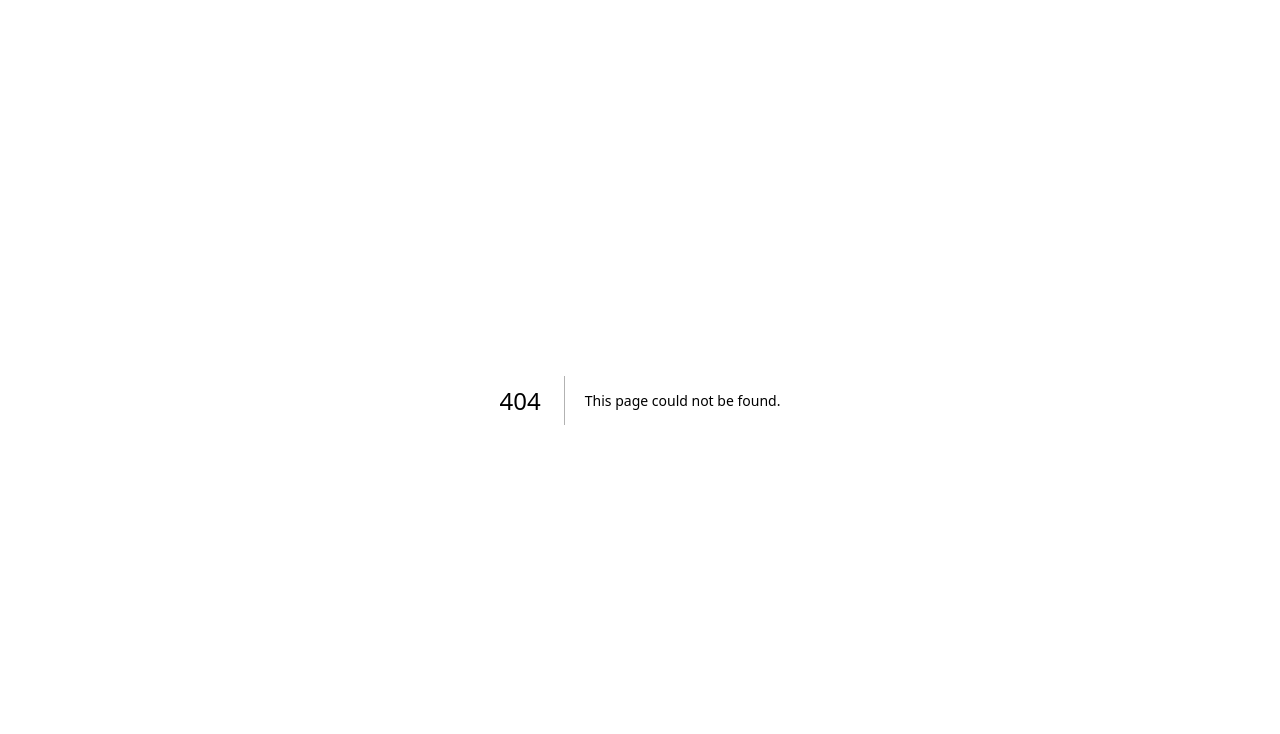
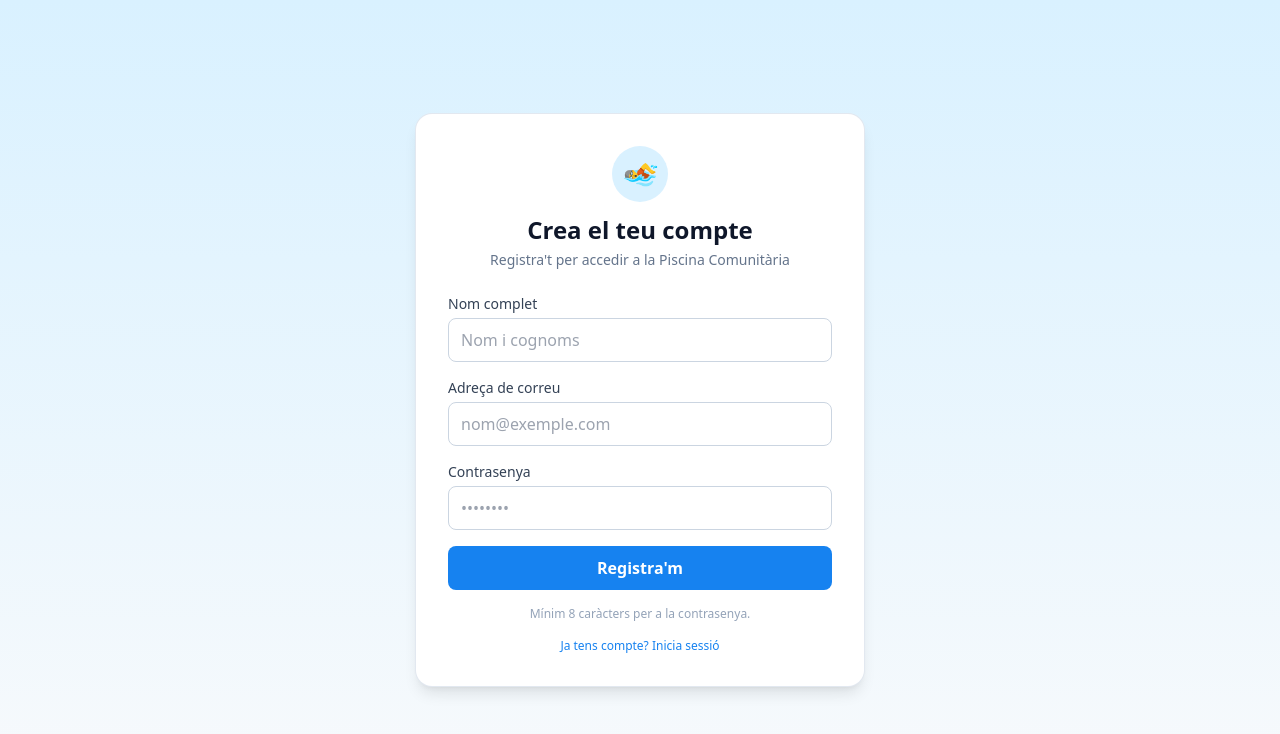
Before and after one commit to tonicorominasrams-droid/piscina-comunitaria, a Next.js app: page /registre in a window 1280 px wide. Before the commit this address had no page. Shown: the top 734 px of the page. Built offline with nearby package versions, Linux system fonts and the light colour scheme.

Commit message:
fix auth production

```diff
--- a/src/app/dashboard/page.tsx
+++ b/src/app/dashboard/page.tsx
@@ -30,6 +30,21 @@ export default async function DashboardPage(props: {
   const searchParams = await props.searchParams;
   const supabase = await createClient();
 
+  const {
+    data: { user },
+  } = await supabase.auth.getUser();
+
+  const { data: profile } = user
+    ? await supabase
+        .from("profiles")
+        .select("full_name")
+        .eq("id", user.id)
+        .single()
+    : { data: null };
+
+  // Mostrem només el primer nom per a una salutació més propera.
+  const nom = (profile?.full_name || user?.email || "").split(" ")[0];
+
   const { data: controls } = await supabase
     .from("controls")
     .select(
@@ -45,6 +60,12 @@ export default async function DashboardPage(props: {
       {searchParams.ok && (
         <p className="rounded-lg bg-green-50 px-4 py-3 text-sm text-green-800 ring-1 ring-green-200">
           ✅ Control registrat correctament.
+        </p>
+      )}
+
+      {nom && (
+        <p className="text-base text-slate-600">
+          Hola, <span className="font-semibold text-slate-900">{nom}</span> 👋
         </p>
       )}
 
--- a/src/app/login/page.tsx
+++ b/src/app/login/page.tsx
@@ -1,6 +1,7 @@
 "use client";
 
 import { useActionState, useState } from "react";
+import Link from "next/link";
 import {
   enviaCorreuRecuperacio,
   enviaEnllacMagic,
@@ -226,6 +227,16 @@ export default function LoginPage() {
                 </button>
               </form>
             )}
+
+            <p className="mt-5 border-t border-slate-100 pt-4 text-center text-sm text-slate-500">
+              Encara no tens compte?{" "}
+              <Link
+                href="/registre"
+                className="font-medium text-aigua-600 hover:text-aigua-700"
+              >
+                Registra&apos;t
+              </Link>
+            </p>
           </>
         )}
       </div>
--- /dev/null
+++ b/src/app/registre/actions.ts
@@ -0,0 +1,78 @@
+"use server";
+
+import { redirect } from "next/navigation";
+import { createClient } from "@/lib/supabase/server";
+
+export type EstatRegistre = {
+  ok?: boolean;
+  error?: string;
+};
+
+/**
+ * Registra un usuari nou amb nom complet, correu i contrasenya.
+ *
+ * El nom complet es desa a "profiles" mitjançant el trigger handle_new_user,
+ * que llegeix raw_user_meta_data ->> 'full_name'. L'usuari obté el rol "veí"
+ * (neighbor) per defecte i pot accedir a l'app sense aprovació d'un administrador.
+ */
+export async function registraUsuari(
+  _prevState: EstatRegistre,
+  formData: FormData,
+): Promise<EstatRegistre> {
+  const nom = String(formData.get("nom") || "").trim();
+  const email = String(formData.get("email") || "")
+    .trim()
+    .toLowerCase();
+  const contrasenya = String(formData.get("contrasenya") || "");
+
+  if (!nom) {
+    return { error: "Introdueix el teu nom complet." };
+  }
+
+  if (!email || !email.includes("@")) {
+    return { error: "Introdueix una adreça de correu vàlida." };
+  }
+
+  if (contrasenya.length < 8) {
+    return { error: "La contrasenya ha de tenir com a mínim 8 caràcters." };
+  }
+
+  const supabase = await createClient();
+  const siteUrl = process.env.NEXT_PUBLIC_SITE_URL || "http://localhost:3000";
+
+  const { data, error } = await supabase.auth.signUp({
+    email,
+    password: contrasenya,
+    options: {
+      data: { full_name: nom },
+      emailRedirectTo: `${siteUrl}/auth/confirm?next=/dashboard`,
+    },
+  });
+
+  if (error) {
+    // L'usuari ja existeix o bé la contrasenya és massa feble segons Supabase.
+    if (error.code === "user_already_exists" || error.status === 422) {
+      return {
+        error:
+          "Ja existeix un compte amb aquest correu. Prova d'iniciar sessió.",
+      };
+    }
+    console.error("[registre] Error inesperat de Supabase auth:", {
+      status: error.status,
+      code: error.code,
+      message: error.message,
+    });
+    return {
+      error:
+        "No s'ha pogut crear el compte. Torna-ho a provar d'aquí una estona.",
+    };
+  }
+
+  // Si la confirmació de correu està desactivada, signUp ja retorna una sessió
+  // i podem entrar directament a l'app. Si està activada, cal confirmar el correu.
+  if (data.session) {
+    redirect("/dashboard");
+  }
+
+  return { ok: true };
+}
--- /dev/null
+++ b/src/app/registre/page.tsx
@@ -0,0 +1,125 @@
+"use client";
+
+import { useActionState } from "react";
+import Link from "next/link";
+import { registraUsuari, type EstatRegistre } from "./actions";
+
+const estatInicial: EstatRegistre = {};
+
+export default function RegistrePage() {
+  const [estat, accio, pendent] = useActionState(registraUsuari, estatInicial);
+
+  return (
+    <main className="flex min-h-screen items-center justify-center bg-gradient-to-b from-aigua-100 to-slate-50 p-4">
+      <div className="w-full max-w-md rounded-2xl bg-white p-8 shadow-lg ring-1 ring-slate-200">
+        <div className="mb-6 text-center">
+          <div className="mx-auto mb-3 flex h-14 w-14 items-center justify-center rounded-full bg-aigua-100 text-3xl">
+            🏊
+          </div>
+          <h1 className="text-2xl font-bold text-slate-900">Crea el teu compte</h1>
+          <p className="mt-1 text-sm text-slate-500">
+            Registra&apos;t per accedir a la Piscina Comunitària
+          </p>
+        </div>
+
+        {estat.ok ? (
+          <div className="rounded-lg bg-green-50 p-4 text-center text-sm text-green-800 ring-1 ring-green-200">
+            <p className="font-semibold">📧 Compte creat!</p>
+            <p className="mt-1">
+              T&apos;hem enviat un correu de confirmació. Obre&apos;l i fes clic a
+              l&apos;enllaç per activar el compte i entrar.
+            </p>
+            <Link
+              href="/login"
+              className="mt-3 inline-block text-xs text-aigua-600 hover:text-aigua-700"
+            >
+              ← Torna a l&apos;inici de sessió
+            </Link>
+          </div>
+        ) : (
+          <form action={accio} className="space-y-4">
+            <div>
+              <label
+                htmlFor="nom"
+                className="mb-1 block text-sm font-medium text-slate-700"
+              >
+                Nom complet
+              </label>
+              <input
+                id="nom"
+                name="nom"
+                type="text"
+                required
+                autoComplete="name"
+                placeholder="Nom i cognoms"
+                className="w-full rounded-lg border border-slate-300 px-3 py-2 text-slate-900 outline-none focus:border-aigua-500 focus:ring-2 focus:ring-aigua-200"
+              />
+            </div>
+
+            <div>
+              <label
+                htmlFor="email"
+                className="mb-1 block text-sm font-medium text-slate-700"
+              >
+                Adreça de correu
+              </label>
+              <input
+                id="email"
+                name="email"
+                type="email"
+                required
+                autoComplete="email"
+                placeholder="nom@exemple.com"
+                className="w-full rounded-lg border border-slate-300 px-3 py-2 text-slate-900 outline-none focus:border-aigua-500 focus:ring-2 focus:ring-aigua-200"
+              />
+            </div>
+
+            <div>
+              <label
+                htmlFor="contrasenya"
+                className="mb-1 block text-sm font-medium text-slate-700"
+              >
+                Contrasenya
+              </label>
+              <input
+                id="contrasenya"
+                name="contrasenya"
+                type="password"
+                required
+                minLength={8}
+                autoComplete="new-password"
+                placeholder="••••••••"
+                className="w-full rounded-lg border border-slate-300 px-3 py-2 text-slate-900 outline-none focus:border-aigua-500 focus:ring-2 focus:ring-aigua-200"
+              />
+            </div>
+
+            {estat.error && (
+              <p className="rounded-lg bg-red-50 px-3 py-2 text-sm text-red-700 ring-1 ring-red-200">
+                {estat.error}
+              </p>
+            )}
+
+            <button
+              type="submit"
+              disabled={pendent}
+              className="w-full rounded-lg bg-aigua-600 px-4 py-2.5 font-semibold text-white transition hover:bg-aigua-700 disabled:cursor-not-allowed disabled:opacity-60"
+            >
+              {pendent ? "Creant el compte…" : "Registra'm"}
+            </button>
+
+            <p className="text-center text-xs text-slate-400">
+              Mínim 8 caràcters per a la contrasenya.
+            </p>
+
+            <Link
+              href="/login"
+              className="block w-full text-center text-xs text-aigua-600 hover:text-aigua-700"
+            >
+              Ja tens compte? Inicia sessió
+            </Link>
+          </form>
+        )}
+      </div>
+    </main>
+  );
+}
--- a/src/lib/supabase/middleware.ts
+++ b/src/lib/supabase/middleware.ts
@@ -45,6 +45,7 @@ export async function updateSession(request: NextRequest) {
   const esRutaPublica =
     path === "/" ||
     path.startsWith("/login") ||
+    path.startsWith("/registre") ||
     path.startsWith("/auth") ||
     path.startsWith("/error");
 
```
